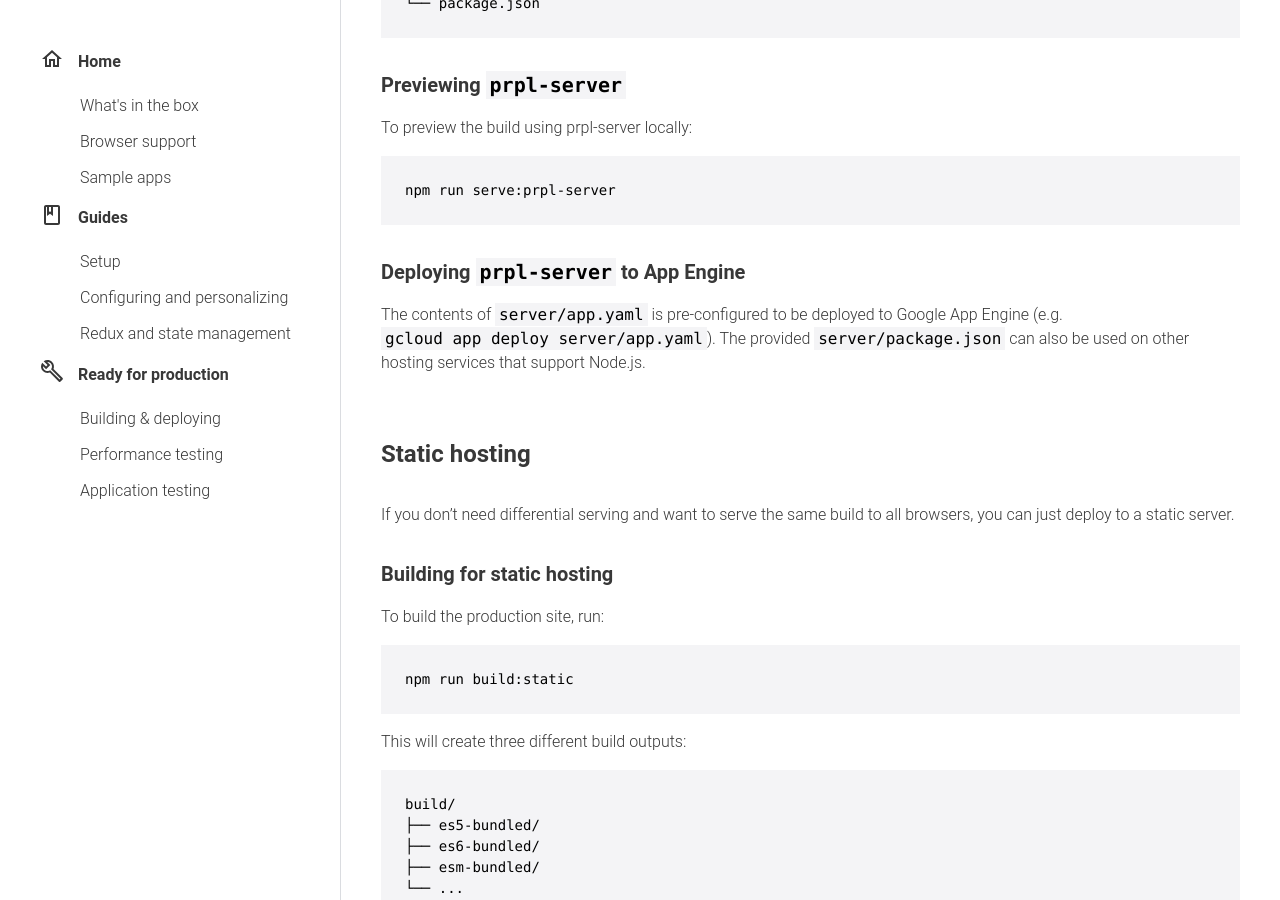
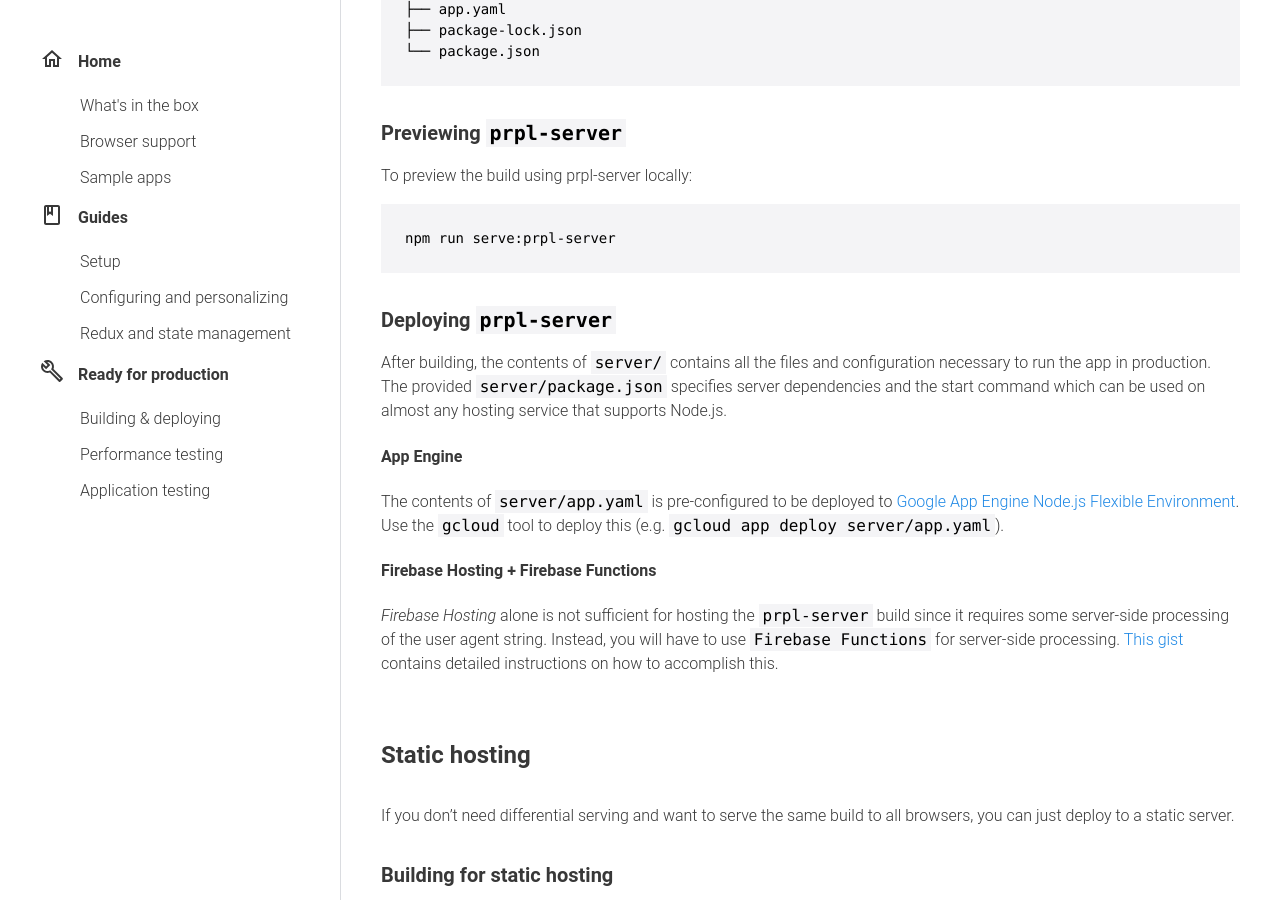
Before and after one commit to Polymer/pwa-starter-kit, a Jekyll site: the page built from building-&-deploying.md, in a window 1280 px wide and 900 px high, scrolled down 1382 px. Built offline with Jekyll 4.4.1, drawn with Linux system fonts in a browser that asks for light colours; some web fonts are replaced; some of the changed text lies outside the part shown.

Commit message:
oops missed this deploying one

````diff
--- a/building-&-deploying.md
+++ b/building-&-deploying.md
@@ -8,12 +8,14 @@ This page will take you through the steps you need to do to build and deploy you
 - [prpl-server (recommended)](#prpl-server-recommended)
   - [Building for prpl-server](#building-for-prpl-server)
   - [Previewing prpl-server](#previewing-prpl-server)
-  - [Deploying prpl-server to App Engine](#deploying-prpl-server-to-app-engine)
+  - [Deploying prpl-server](#deploying-prpl-server)
+    - [App Engine](#app-engine)
+    - [Firebase Hosting + Firebase Functions](#firebase-hosting--firebase-functions)
 - [Static hosting](#static-hosting)
   - [Building for static hosting](#building-for-static-hosting)
   - [Previewing static hosting](#previewing-static-hosting)
   - [Deploying static hosting](#deploying-static-hosting)
-    - [App Engine](#app-engine)
+    - [App Engine](#app-engine-1)
     - [Firebase Hosting](#firebase-hosting)
     - [Netlify](#netlify)
 - [Service Worker](#service-worker)
@@ -54,8 +56,14 @@ To preview the build using prpl-server locally:
 npm run serve:prpl-server
 ```
 
-### Deploying `prpl-server` to App Engine
-The contents of `server/app.yaml` is pre-configured to be deployed to Google App Engine (e.g. `gcloud app deploy server/app.yaml`). The provided `server/package.json` can also be used on other hosting services that support Node.js.
+### Deploying `prpl-server`
+After building, the contents of `server/` contains all the files and configuration necessary to run the app in production. The provided `server/package.json` specifies server dependencies and the start command which can be used on almost any hosting service that supports Node.js.
+
+#### App Engine
+The contents of `server/app.yaml` is pre-configured to be deployed to [Google App Engine Node.js Flexible Environment](https://cloud.google.com/appengine/docs/flexible/nodejs/). Use the `gcloud` tool to deploy this (e.g. `gcloud app deploy server/app.yaml`).
+
+#### Firebase Hosting + Firebase Functions
+_Firebase Hosting_ alone is not sufficient for hosting the `prpl-server` build since it requires some server-side processing of the user agent string. Instead, you will have to use `Firebase Functions` for server-side processing. [This gist](https://gist.github.com/Dabolus/314bd939959ebe68f57f1dcebe120a7e) contains detailed instructions on how to accomplish this.
 
 ## Static hosting
 If you don't need differential serving and want to serve the same build to all browsers, you can just deploy to a static server.
````
